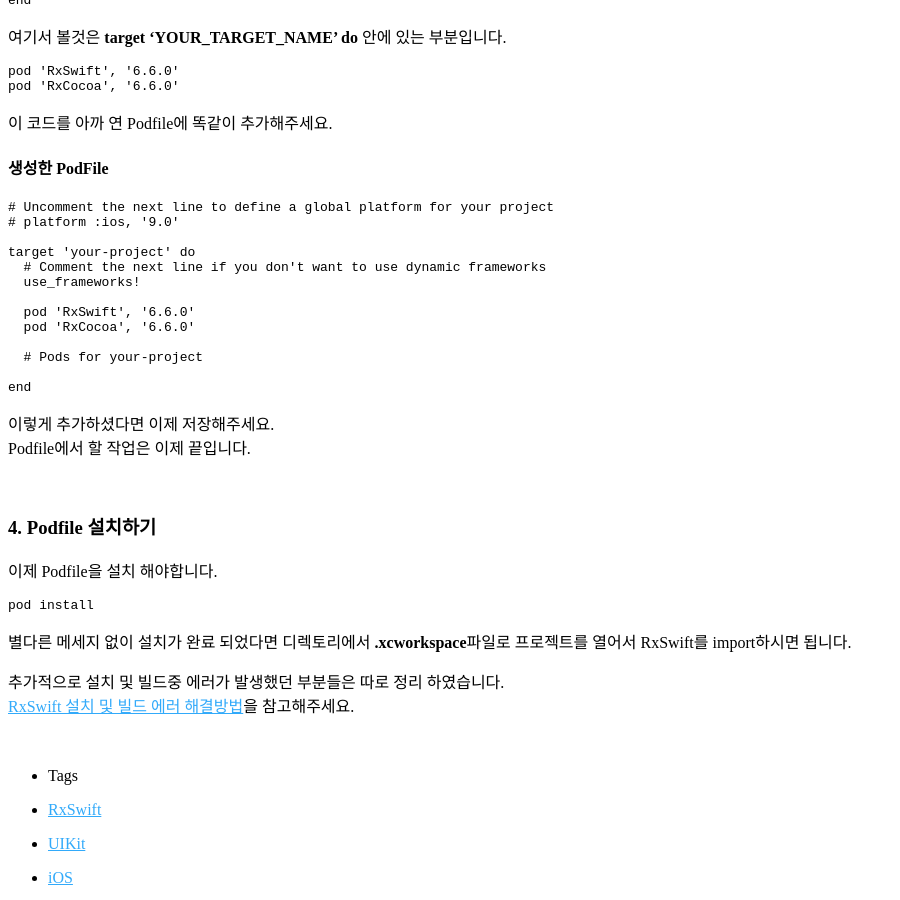
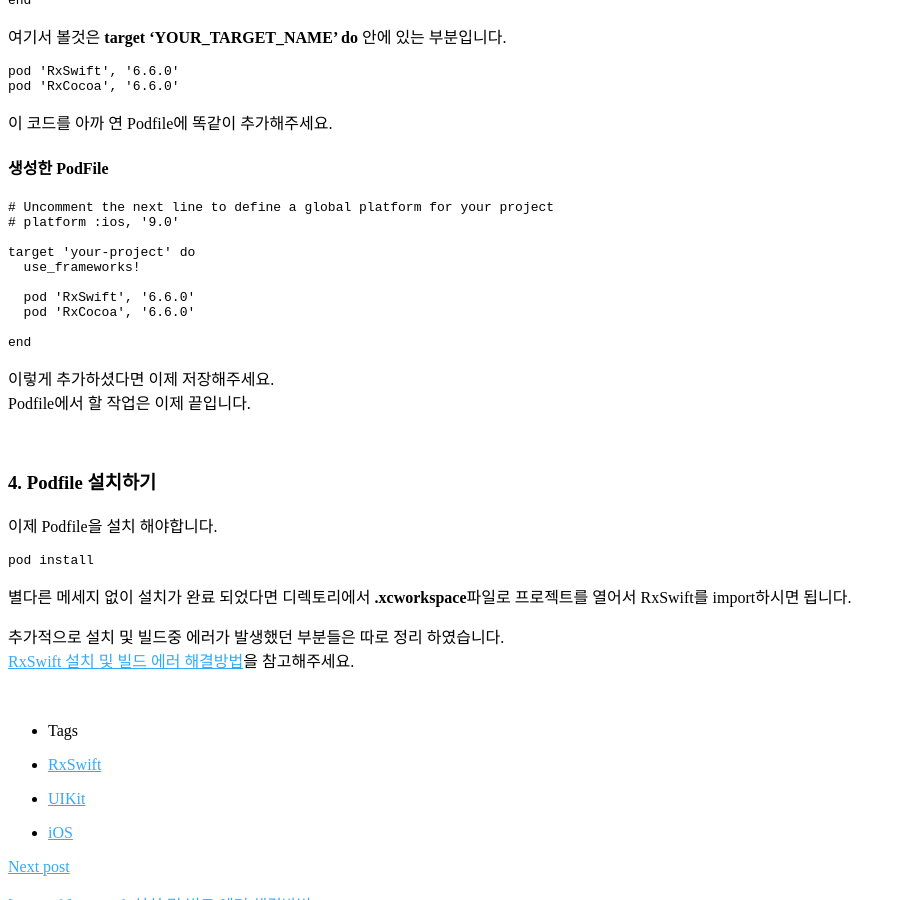
Before and after one commit to Sangmin-Jeon/Sangmin-Jeon.github.io, a Jekyll site: the page built from _posts/2024-04-05-프로젝트에 RxSwift를 설치하는 방법.md, in a window 1280 px wide and 900 px high, scrolled down 1870 px. Shown: the whole window, without its empty margins (0-900 px from the left). Built offline with Jekyll 4.4.1, drawn with Linux system fonts in a browser that asks for light colours; comment, search, counter and statistics services are not loaded.

Commit message:
post 2024.04.07 이전 게시글 수정 - 2

```diff
--- a/_posts/2024-04-05-프로젝트에 RxSwift를 설치하는 방법.md
+++ b/_posts/2024-04-05-프로젝트에 RxSwift를 설치하는 방법.md
@@ -70,13 +70,10 @@
 # platform :ios, '9.0'
 
 target 'your-project' do
-  # Comment the next line if you don't want to use dynamic frameworks
   use_frameworks!
 
   pod 'RxSwift', '6.6.0'
   pod 'RxCocoa', '6.6.0'
-
-  # Pods for your-project
 
 end
 ~~~
```
